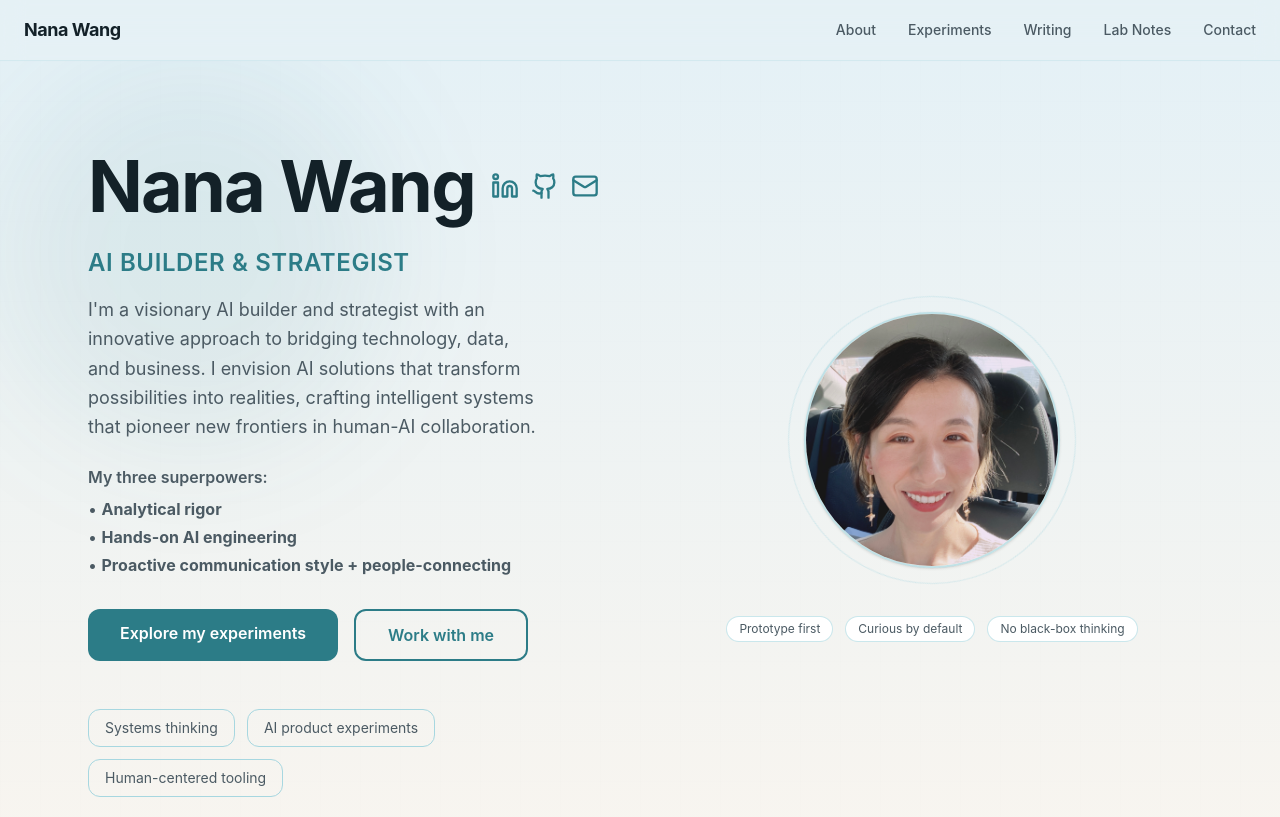
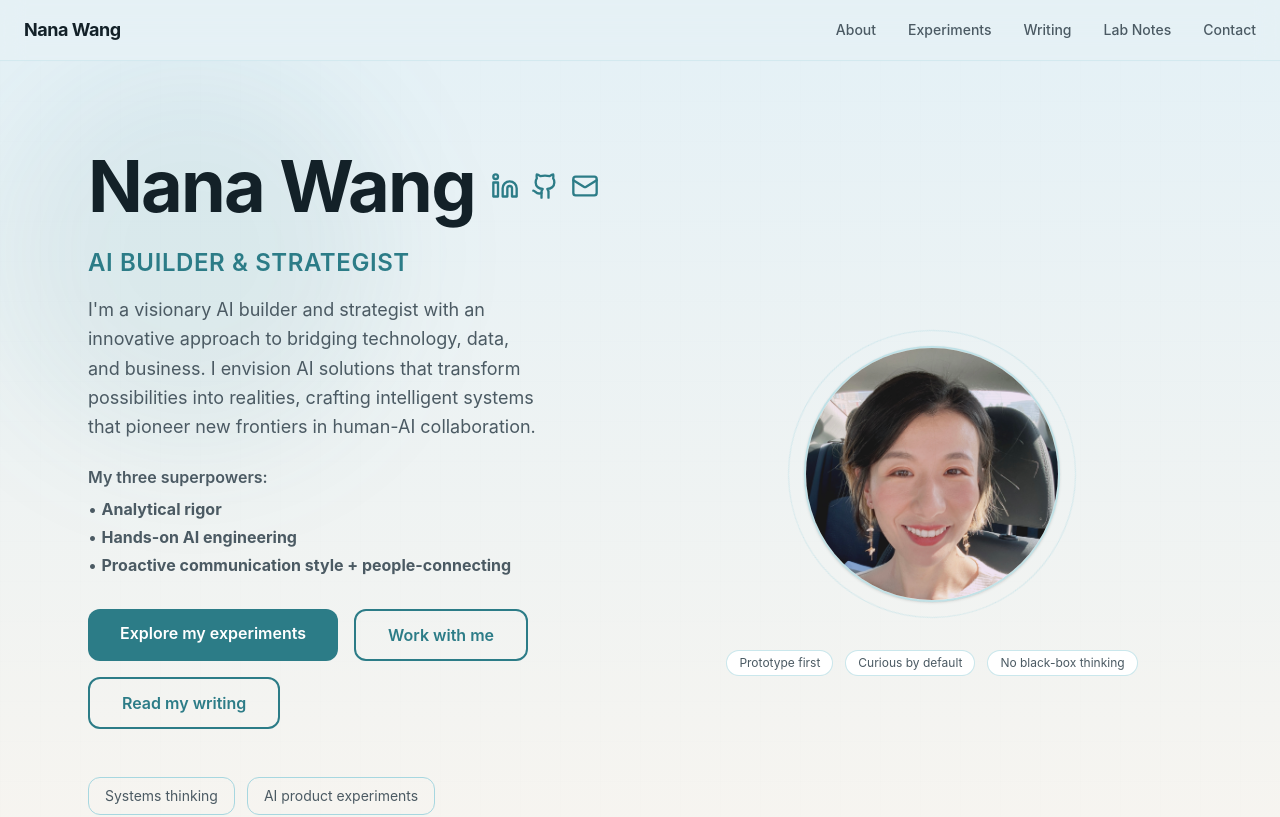
Before and after one commit to nanaoosaki/v0-nana-wang-personal-site, a Next.js app: page / in a window 1280 px wide. Shown: the top 817 px of the page. Built offline with nearby package versions, Linux system fonts and the light colour scheme.

Commit message:
Add Read my writing CTA button linking to writing section
Co-authored-by: Cursor <cursoragent@cursor.com>

```diff
--- a/components/hero.tsx
+++ b/components/hero.tsx
@@ -97,6 +97,12 @@ export default function Hero() {
             >
               Work with me
             </Link>
+            <Link
+              href="#writing"
+              className="px-8 py-3 border-2 border-accent text-accent font-semibold rounded-lg hover:bg-accent/10 transition-colors duration-300 inline-block"
+            >
+              Read my writing
+            </Link>
           </div>
 
           {/* Signature Tags */}
```
